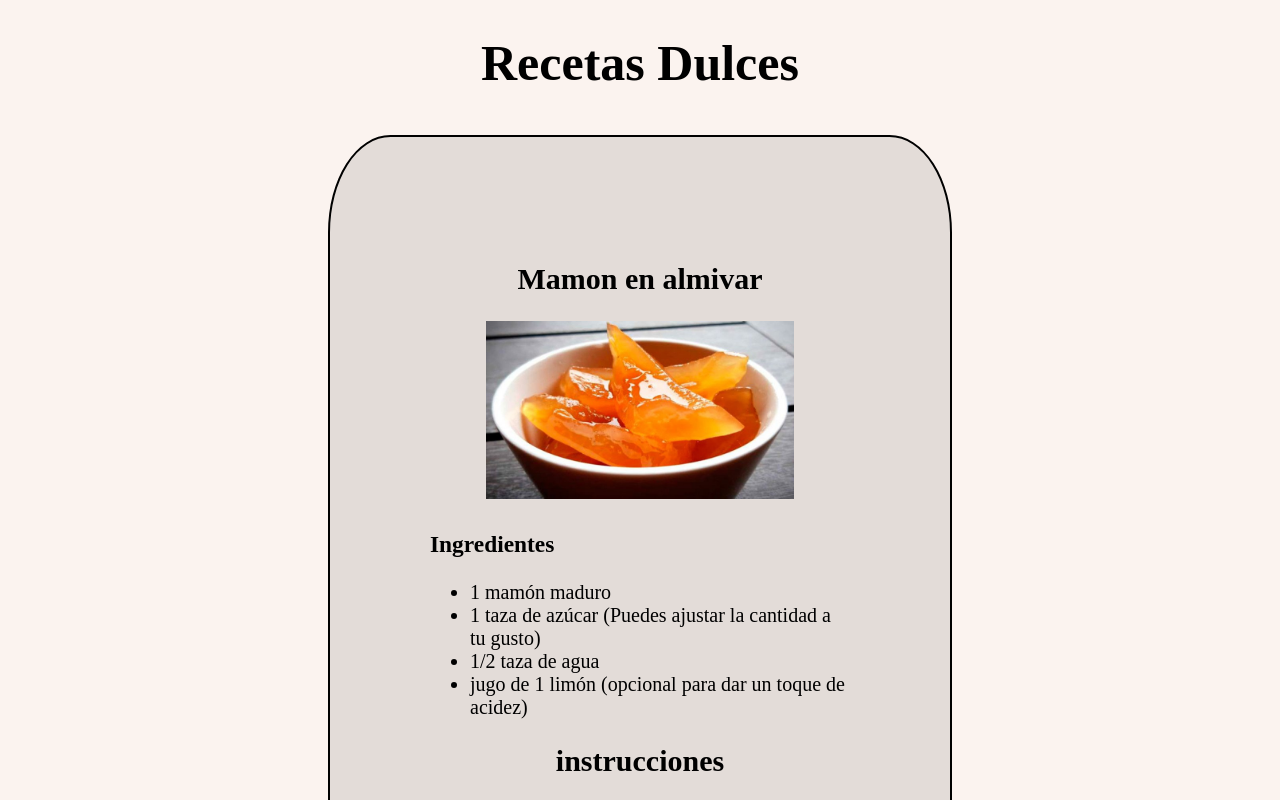
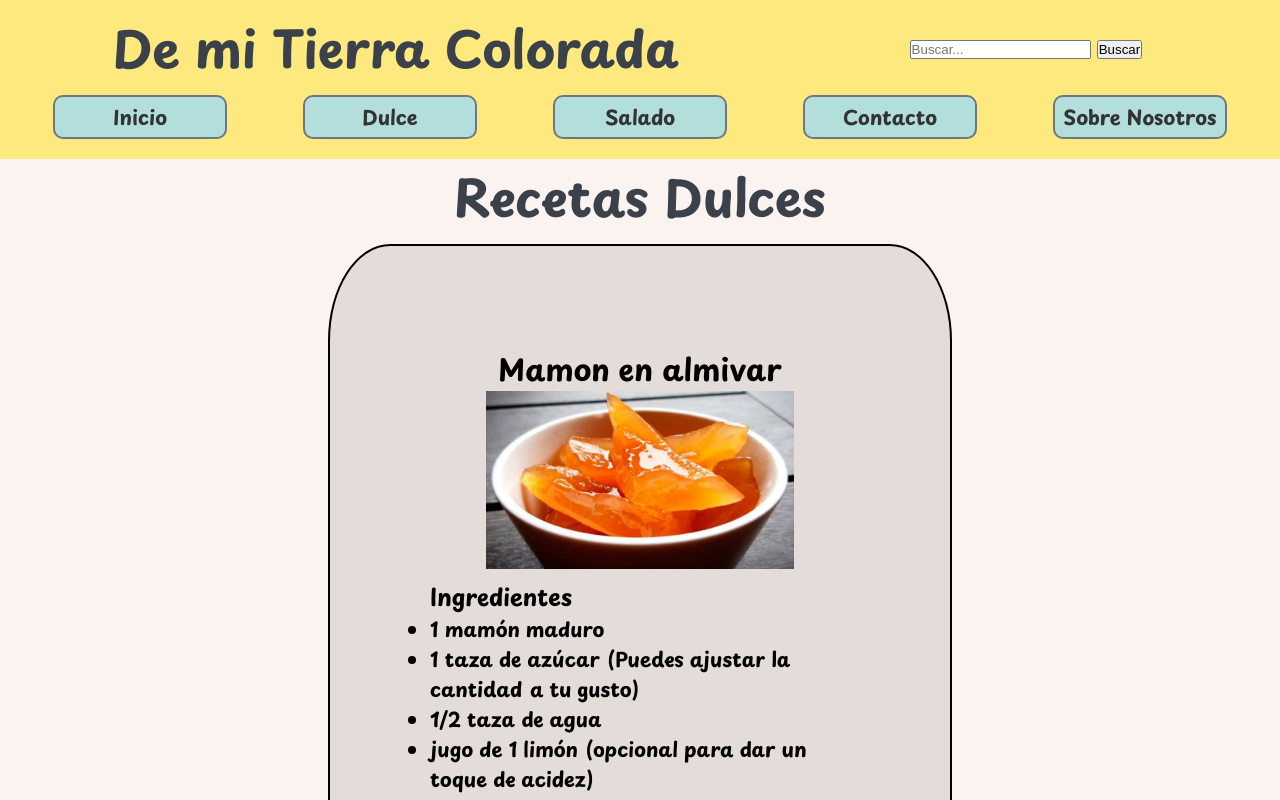
Before and after one commit to GerLeiva/ProyectoEquipoTarea, a plain HTML site: page pages/dulces.html in a window 1280 px wide. Shown: the top 800 px of the page. Drawn offline with Linux system fonts and the light colour scheme.

Commit message:
body salado y dulce

```diff
--- a/css/pagescss/dulces.css
+++ b/css/pagescss/dulces.css
@@ -1,7 +1,91 @@
+@font-face {
+    font-family: 'PlaypenSans';
+    src: url(/Fuente/static/PlaypenSans-Bold.ttf);
+    font-weight: bold;
+    font-style: bold;
+}
+
+@font-face {
+    font-family: 'PlaypenSans';
+    src: url(/Fuente/static/PlaypenSans-Regular.ttf);
+    font-weight: normal;
+    font-style: normal;
+}
 
 body {
+    font-family: PlaypenSans;
+    font-weight: normal;
+}
+
+/* Reset */
+* {
+    margin: 0px;
+    padding: 0px;
+}
+
+body {
+    font-family: "PlaypenSans";
+}
+
+.cabecera {
+    padding: 10px;
+    background: #fee97f;
+    font-weight: bold;
+}
+
+/* Titulo y buscador */
+.titulonav {
+    display: flex;
+    justify-content: space-around;
+    align-content: center;
+}
+
+.titulo {
+    font-size: 3em;
+    color: #3a414a;
+}
+
+.barra-busqueda {
+    padding: 25px;
+}
+
+/* Navegacion principal */
+.navegacion {
+    display: flex;
+    list-style: none;
+    flex-flow: row wrap;
+    justify-content: space-around;
+    margin: 5px;
+}
+
+.item {
+    margin: 5px;
+    padding: 5px;
+    border: 2px solid #6f7681;
+    background: #b2dfdb;
+    font-size: 20px;
+    width: 160px;
+    height: 30px;
+    text-align: center;
+    border-radius: 10px;
+}
+
+.item a {
+    text-decoration: none;
+    color: #333333;
+}
+
+body {
+    font-family: PlaypenSans;
+    font-weight: bold;
+}
+
+.img {
+    width: 308px;
+    height: 178px;
+}
+body {
     background-color: #FBF3EF;
-    font-family:
 }
 
 .img {
@@ -32,7 +116,7 @@ body {
 
 .receta:hover {
     transform: scale(1.2);
-    transition: transform 0.3s;
+    transition: transform 2s;
     max-width: 70%;
     max-height: 70%;
 
@@ -59,7 +143,7 @@ body {
 
 .receta2:hover {
     transform: scale(1.2);
-    transition: transform 1s;
+    transition: transform 2s;
     max-width: 100%;
     max-height: 100%;
 
--- a/css/pagescss/salados.css
+++ b/css/pagescss/salados.css
@@ -5,6 +5,77 @@
     font-weight: bold;
     font-style: bold;
 }
+
+@font-face {
+    font-family: 'PlaypenSans';
+    src: url(/Fuente/static/PlaypenSans-Regular.ttf);
+    font-weight: normal;
+    font-style: normal;
+}
+
+body {
+    font-family: PlaypenSans;
+    font-weight: normal;
+}
+
+/* Reset */
+* {
+    margin: 0px;
+    padding: 0px;
+}
+
+body {
+    font-family: "PlaypenSans";
+}
+
+.cabecera {
+    padding: 10px;
+    background: #fee97f;
+    font-weight: bold;
+}
+
+/* Titulo y buscador */
+.titulonav {
+    display: flex;
+    justify-content: space-around;
+    align-content: center;
+}
+
+.titulo {
+    font-size: 3em;
+    color: #3a414a;
+}
+
+.barra-busqueda {
+    padding: 25px;
+}
+
+/* Navegacion principal */
+.navegacion {
+    display: flex;
+    list-style: none;
+    flex-flow: row wrap;
+    justify-content: space-around;
+    margin: 5px;
+}
+
+.item {
+    margin: 5px;
+    padding: 5px;
+    border: 2px solid #6f7681;
+    background: #b2dfdb;
+    font-size: 20px;
+    width: 160px;
+    height: 30px;
+    text-align: center;
+    border-radius: 10px;
+}
+
+.item a {
+    text-decoration: none;
+    color: #333333;
+}
+
 body {
     font-family: PlaypenSans;
     font-weight: bold;
@@ -14,6 +85,9 @@ body {
     height: 178px;
 }
 
+body{
+    background-color: #FBF3EF;
+}
 .titulo{
     display:flex;
     justify-content: center;
@@ -36,7 +110,7 @@ body {
 }
 .receta:hover{
     transform: scale(1.2);
-    transition: transform 0.3s;
+    transition: transform 2s;
     max-width: 40%;
     max-height: 40%;
 
@@ -60,7 +134,7 @@ body {
 }
 .receta2:hover {
     transform: scale(1.2);
-    transition: transform 1s;
+    transition: transform 2s;
     max-width: 100%;
     max-height: 100%;
 
--- a/pages/dulces.html
+++ b/pages/dulces.html
@@ -8,6 +8,40 @@
 </head>
 <body>
     <main>
+            <header>
+                <nav class="cabecera">
+                    <!-- Titulo y Busqueda -->
+                    <div class="titulonav">
+                        <h1 class="titulo">De mi Tierra Colorada</h1>
+                        <div class="barra-busqueda">
+                            <form action="/buscar" method="get">
+                                <input type="text" name="q" placeholder="Buscar...">
+                                <button type="submit">Buscar</button>
+                            </form>
+                        </div>
+                    </div>
+                    <!-- navegacion botones -->
+                    <div>
+                        <ul class="navegacion">
+                            <li class="item">
+                                <a href="../index.html">Inicio</a>
+                            </li>
+                            <li class="item">
+                                <a href="./dulces.html">Dulce</a>
+                            </li>
+                            <li class="item">
+                                <a href="./salados.html">Salado</a>
+                            </li>
+                            <li class="item">
+                                <a href="./contacto.html">Contacto</a>
+                            </li>
+                            <li class="item">
+                                <a href="./sobre-nosotros.html">Sobre Nosotros</a>
+                            </li>
+                        </ul>
+                    </div>
+                </nav>
+            </header>
         <h1 class="titulo"> Recetas Dulces</h1>
         <div class="conteiner">
             <!--Receta del mamon dulce  -->
```
Also changed, not shown: pages/salados.html (+34 -0 lines).
